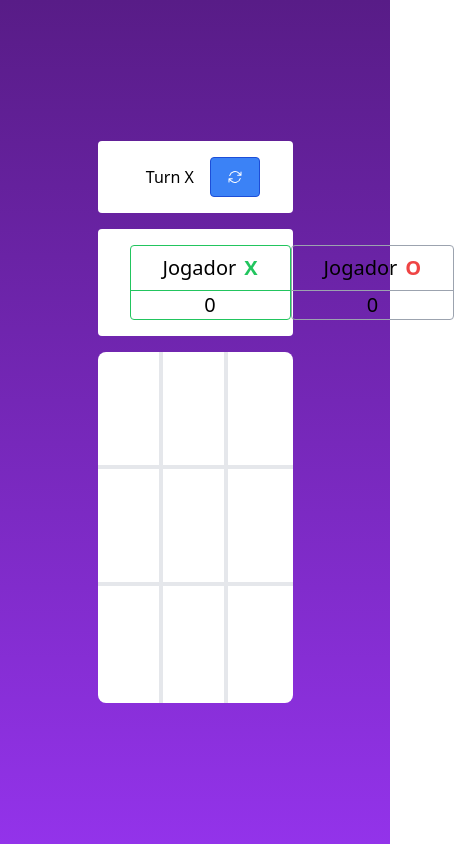
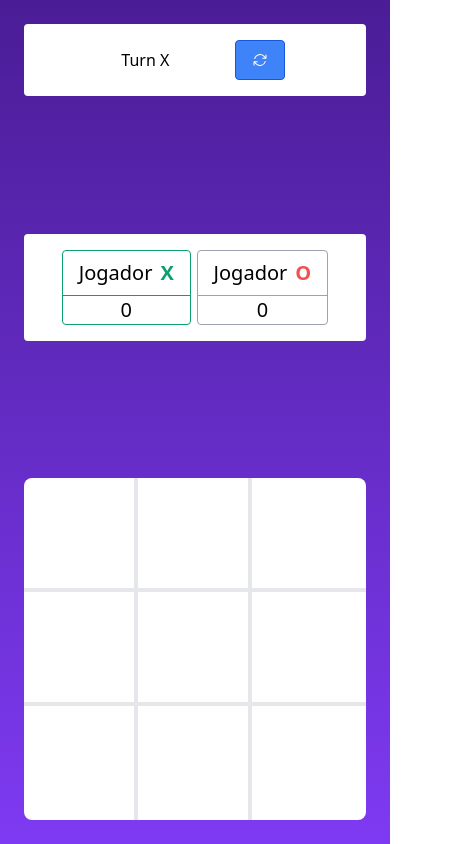
Before and after one commit to medeiroz/react-ts-tic-tac-toe, a React (Vite) app: page / in a window 390 px wide. Shown: the whole page, 454 px wide, since content can reach past the window. Built offline with nearby package versions, Linux system fonts and the light colour scheme.

Commit message:
Added support to mobile devices. Added flowbite library. replaced alert to modal. Added animation on play

```diff
--- a/package.json
+++ b/package.json
@@ -10,6 +10,8 @@
   },
   "dependencies": {
     "@reduxjs/toolkit": "^1.9.1",
+    "flowbite": "^1.5.5",
+    "flowbite-react": "^0.3.7",
     "react": "^18.2.0",
     "react-dom": "^18.2.0",
     "react-icons": "^4.7.1",
--- a/src/components/GameBoard/index.tsx
+++ b/src/components/GameBoard/index.tsx
@@ -1,14 +1,77 @@
 import { ControlsBoard } from "../ControlsBoard"
 import { ScoreBoard } from "../ScoreBoard"
 import { TableBoard } from "../TableBoard"
+import { incrementWin } from "../../features/score/score.slice";
+import { useAppSelector } from "../../hooks";
+import React, { useEffect, useState } from "react";
+import { useDispatch } from "react-redux";
+import { Button, Modal } from "flowbite-react";
+import { HiOutlineCheckCircle, HiOutlineExclamationCircle } from "react-icons/hi2";
+import { restart } from "../../features/game/game.slice";
 
 const GameBoard = () => {
+  const dispatch = useDispatch()
+  const winner = useAppSelector(state => state.game.winner)
+  const draw = useAppSelector(state => state.game.draw)
+
+  const [ modalText, setModalText ] = useState<String | null>(null);
+  const modalShow = modalText !== null
+
+  useEffect(() => {
+    if (winner) {
+      dispatch(incrementWin(winner))
+      setModalText(`Player ${winner} wins`);
+    }
+  }
+  ,[winner])
+
+  useEffect(() => {
+    if (draw) {
+      setModalText('Draw game');
+    }
+  }, [draw]);
+
+  const restartGame = () => {
+    setModalText(null)
+    dispatch(restart())
+  }
+
   return (
-    <div className="flex flex-col justify-between h-2/3 w-1/2">
-      <ControlsBoard />
-      <ScoreBoard />
-      <TableBoard />
-    </div>
+    <React.Fragment>
+
+      <Modal
+        show={modalShow}
+        size="md"
+        popup={true}
+        onClose={ restartGame }
+      >
+        <Modal.Header />
+        <Modal.Body>
+          <div className="text-center">
+            { draw && <HiOutlineExclamationCircle className="mx-auto mb-4 h-14 w-14 text-gray-400" /> }
+            { winner && <HiOutlineCheckCircle className="mx-auto mb-4 h-14 w-14 text-green-400" /> }
+            <h3 className="mb-5 text-lg font-normal text-gray-500 dark:text-gray-400">
+              { modalText }
+            </h3>
+            <div className="flex justify-center gap-4">
+              <Button
+                color="success"
+                onClick={ restartGame }
+              >
+                Restart Game
+              </Button>
+            </div>
+          </div>
+        </Modal.Body>
+
+      </Modal>
+
+      <div className="flex flex-col justify-between h-full md:h-2/3 w-full md:w-1/2 p-6 md:p-0">
+        <ControlsBoard />
+        <ScoreBoard />
+        <TableBoard />
+      </div>
+    </React.Fragment>
   )
 }
 
--- a/src/components/Player/index.tsx
+++ b/src/components/Player/index.tsx
@@ -15,7 +15,7 @@ const Player = (props: PlayerProps) => {
 
   return (
     <div className={`flex flex-col items-center justify-between rounded border ${borderClass}`}>
-      <span className="w-full text-center my-2 mx-8">
+      <span className="w-full text-center my-2 mx-4 md:mx-6">
         Jogador
         <span className={`ml-2 font-bold ${props.type === 'X' ? 'text-green-500' : 'text-red-500'}`}>
           { props.type }
--- a/src/components/TableBoard/Box/index.tsx
+++ b/src/components/TableBoard/Box/index.tsx
@@ -18,9 +18,13 @@ const Box = (props: BoxProps) => {
         flex
         justify-center
         items-center
-        text-6xl
+        text-8xl
         border-gray-200
         font-bold
+        aspect-square
+        max-h-40
+        hover:bg-gray-100
+        ${props.value ? 'animate-growth': ''}
         ${textClass}
         ${props.value ? 'cursor-not-allowed' : 'cursor-pointer'}
       `}
--- a/src/components/TableBoard/index.tsx
+++ b/src/components/TableBoard/index.tsx
@@ -1,46 +1,25 @@
-import { useEffect } from "react";
 import { useDispatch } from "react-redux";
 import { play } from "../../features/game/game.slice";
-import { incrementWin } from "../../features/score/score.slice";
 import { useAppSelector } from "../../hooks";
 import { Box } from "./Box"
 
 const TableBoard = () => {
   const boxes = useAppSelector(state => state.game.boxes)
   const player = useAppSelector(state => state.game.player)
-  const winner = useAppSelector(state => state.game.winner)
-  const draw = useAppSelector(state => state.game.draw)
   const dispatch = useDispatch()
 
   const handleBoxClick = (index: number) => {
     dispatch(play({ index, player }))
   }
 
-  useEffect(() => {
-    if (winner) {
-      dispatch(incrementWin(winner))
-      setTimeout(() => {
-        window.alert(`Player ${winner} wins`);
-      }, 100)
-    }
-  }
-  ,[winner])
-
-  useEffect(() => {
-    if (draw) {
-      setTimeout(() => {
-        window.alert(`Draw game`);
-      }, 100);
-    }
-  }, [draw]);
-
   return (
     <div className="
       grid
       grid-cols-3
       grid-rows-3
+      justify-items-stretch
       w-full
-      h-5/6
+      aspect-square
       rounded-lg
       bg-white
       mt-4
--- a/tailwind.config.cjs
+++ b/tailwind.config.cjs
@@ -1,9 +1,23 @@
 /** @type {import('tailwindcss').Config} */
 module.exports = {
- content: [
-   "./src/**/*.{js,jsx,ts,tsx}",
- ],
- theme: {
- },
- plugins: [],
+  content: [
+    "./src/**/*.{js,jsx,ts,tsx}",
+    'node_modules/flowbite-react/**/*.{js,jsx,ts,tsx}'
+  ],
+  plugins: [
+    require('flowbite/plugin')
+  ],
+  theme: {
+    extend: {
+      animation: {
+        growth: 'growth .5s ease-in-out',
+      },
+      keyframes: {
+        growth: {
+          from: { 'font-size': 0 },
+          to: { 'font-size': '6rem' }
+        },
+      },
+    },
+  }
 }
```
Also changed, not shown: 1 other file (tests, documents, lock files or other folders).
